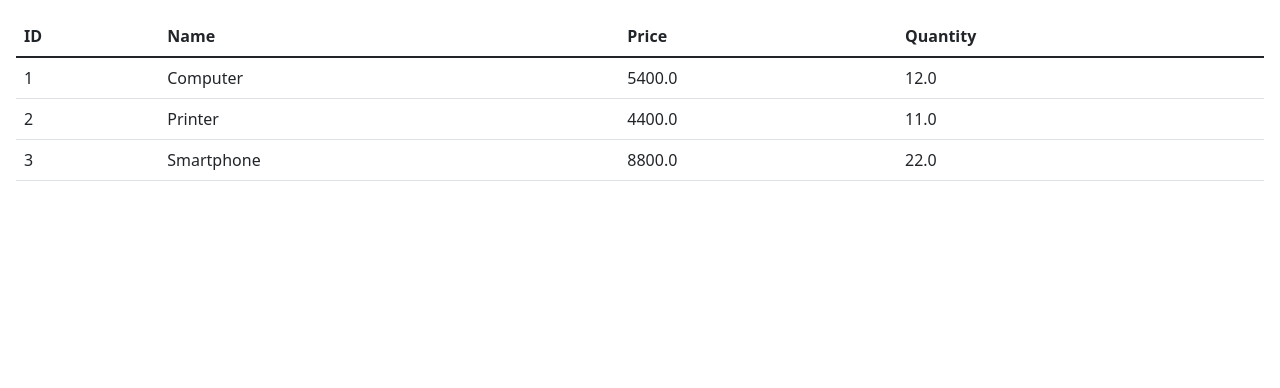
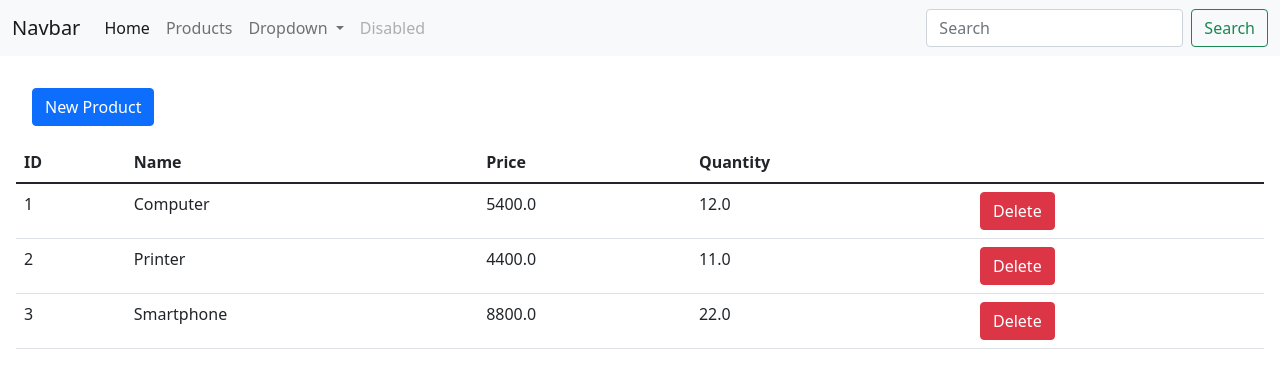
Before and after one commit to Jamaly15/TroisiemePROJET_SpringMVC_thymeleaf, a Spring Boot app: page /index in a window 1280 px wide. Shown: the top 388 px of the page. Run offline with Spring Boot 4, Linux system fonts and the light colour scheme; data comes from the database, SQL or seed files in the repository; some libraries are stand-ins or nearby versions.

Commit message:
Ajout produit via formulaire supression etc

```diff
--- a/pom.xml
+++ b/pom.xml
@@ -59,6 +59,10 @@
             <groupId>org.webjars</groupId>
             <artifactId>bootstrap</artifactId>
             <version>5.1.1</version>
+        </dependency>
+        <dependency>
+            <groupId>nz.net.ultraq.thymeleaf</groupId>
+            <artifactId>thymeleaf-layout-dialect</artifactId>
         </dependency>
     <!--    <dependency>
             <groupId>org.thymeleaf.extras</groupId>
--- a/src/main/java/yann/projet/bdccspringmvc/web/ProductController.java
+++ b/src/main/java/yann/projet/bdccspringmvc/web/ProductController.java
@@ -1,10 +1,14 @@
 package yann.projet.bdccspringmvc.web;
 
 
+import jakarta.validation.Valid;
 import org.springframework.ui.Model;
 import org.springframework.beans.factory.annotation.Autowired;
 import org.springframework.stereotype.Controller;
+import org.springframework.validation.BindingResult;
 import org.springframework.web.bind.annotation.GetMapping;
+import org.springframework.web.bind.annotation.PostMapping;
+import org.springframework.web.bind.annotation.RequestParam;
 import yann.projet.bdccspringmvc.entities.Product;
 import yann.projet.bdccspringmvc.repository.ProductRepository;
 
@@ -21,4 +25,27 @@ public class ProductController {
         model.addAttribute("productList", products);
         return "products";
     }
+
+    @GetMapping("/")
+    public String home(){
+        return "redirect/index";
+    }
+
+    @GetMapping("/delete")
+    public String delete(@RequestParam(name= "id") Long id) {
+        productRepository.deleteById(id);
+        return "redirect:/index";
+    }
+
+    @GetMapping("/newProduct")
+    public String newProduct(Model model) {
+         model.addAttribute("product",new Product());
+         return "new-product";
+    }
+    @PostMapping("/saveProduct")
+    public String saveProduct(@Valid Product product, BindingResult bindingResult, Model model) {
+        if(bindingResult.hasErrors()) return "new-product";
+        productRepository.save(product);
+        return "redirect:/newProduct";
+    }
 }
--- /dev/null
+++ b/src/main/resources/templates/layout1.html
@@ -0,0 +1,57 @@
+<!DOCTYPE html>
+<html lang="en"
+      xmlns:th="http://www.thymeleaf.org"
+      xmlns:layout="http://www.ultraq.net.nz/thymeleaf/layout"
+>
+<head>
+    <meta charset="UTF-8">
+    <title>Products</title>
+    <link rel="stylesheet" type="text/css" href="/webjars/bootstrap/5.1.1/css/bootstrap.min.css">
+    <script src="/webjars/bootstrap/5.1.1/js/bootstrap.bundle.js"></script>
+</head>
+<body>
+
+<nav class="navbar navbar-expand-lg navbar-light bg-light">
+    <div class="container-fluid">
+        <a class="navbar-brand" href="#">Navbar</a>
+        <button class="navbar-toggler" type="button" data-bs-toggle="collapse" data-bs-target="#navbarSupportedContent" aria-controls="navbarSupportedContent" aria-expanded="false" aria-label="Toggle navigation">
+            <span class="navbar-toggler-icon"></span>
+        </button>
+        <div class="collapse navbar-collapse" id="navbarSupportedContent">
+            <ul class="navbar-nav me-auto mb-2 mb-lg-0">
+                <li class="nav-item">
+                    <a class="nav-link active" aria-current="page" th:href="@{/}">Home</a>
+                </li>
+                <li class="nav-item">
+                    <a class="nav-link" th:href="@{/index}">Products</a>
+                </li>
+                <li class="nav-item dropdown">
+                    <a class="nav-link dropdown-toggle" href="#" id="navbarDropdown" role="button" data-bs-toggle="dropdown" aria-expanded="false">
+                        Dropdown
+                    </a>
+                    <ul class="dropdown-menu" aria-labelledby="navbarDropdown">
+                        <li><a class="dropdown-item" href="#">Action</a></li>
+                        <li><a class="dropdown-item" href="#">Another action</a></li>
+                        <li><hr class="dropdown-divider"></li>
+                        <li><a class="dropdown-item" href="#">Something else here</a></li>
+                    </ul>
+                </li>
+                <li class="nav-item">
+                    <a class="nav-link disabled" href="#" tabindex="-1" aria-disabled="true">Disabled</a>
+                </li>
+            </ul>
+            <form class="d-flex">
+                <input class="form-control me-2" type="search" placeholder="Search" aria-label="Search">
+                <button class="btn btn-outline-success" type="submit">Search</button>
+            </form>
+        </div>
+    </div>
+</nav>
+
+
+ <div layout:fragment="content1">
+
+ </div>
+<footer></footer>
+</body>
+</html>
--- a/src/main/resources/templates/products.html
+++ b/src/main/resources/templates/products.html
@@ -1,12 +1,18 @@
 <!DOCTYPE html>
-<html lang="en" xmlns:th="http://www.thymeleaf.org">
+<html lang="en"
+      xmlns:th="http://www.thymeleaf.org"
+      xmlns:layout="http://www.ultraq.net.nz/thymeleaf/layout"
+      layout:decorate="layout1"
+>
 <head>
     <meta charset="UTF-8">
     <title>Products</title>
-    <link rel="stylesheet" type="text/css" href="/webjars/bootstrap/5.1.1/css/bootstrap.min.css">
 </head>
 <body>
-<div class="p-3">
+<div class="p-3" layout:fragment="content1">
+    <div class="p-3">
+        <a class="btn btn-primary" th:href="@{/newProduct}">New Product</a>
+    </div>
     <table class="table">
         <thead>
         <th>ID</th> <th>Name</th> <th>Price</th> <th>Quantity</th>
@@ -18,6 +24,10 @@
         <td th:text="${p.name}"></td>
         <td th:text="${p.price}"></td>
         <td th:text="${p.quantity}"></td>
+        <td>
+            <a class="btn btn-danger" onclick="return confirm('Etes vous sûrs ?')"
+               th:href="@{/delete(id=${p.id})}">Delete</a>
+        </td>
     </tr>
     </tbody>
     </table>
```
Also changed, not shown: src/main/resources/templates/new-product.html (added, +47 -0 lines).
